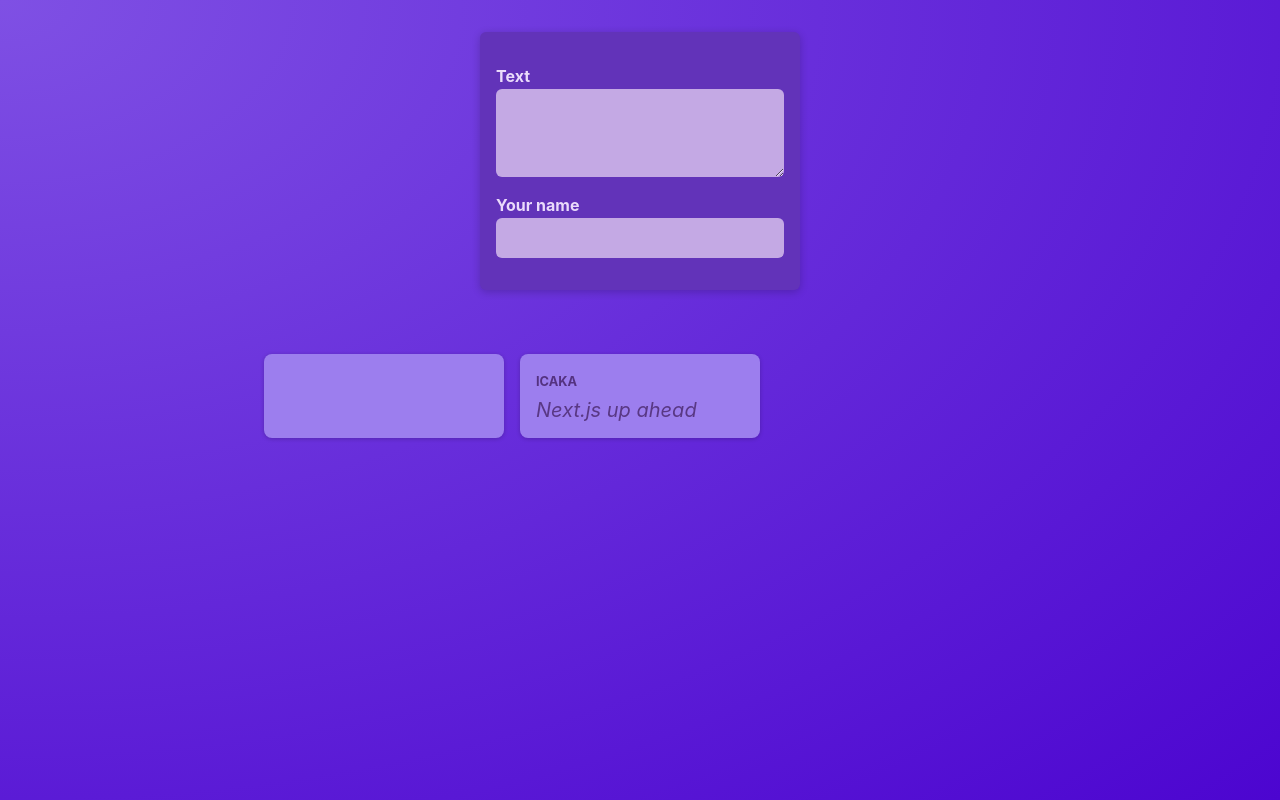
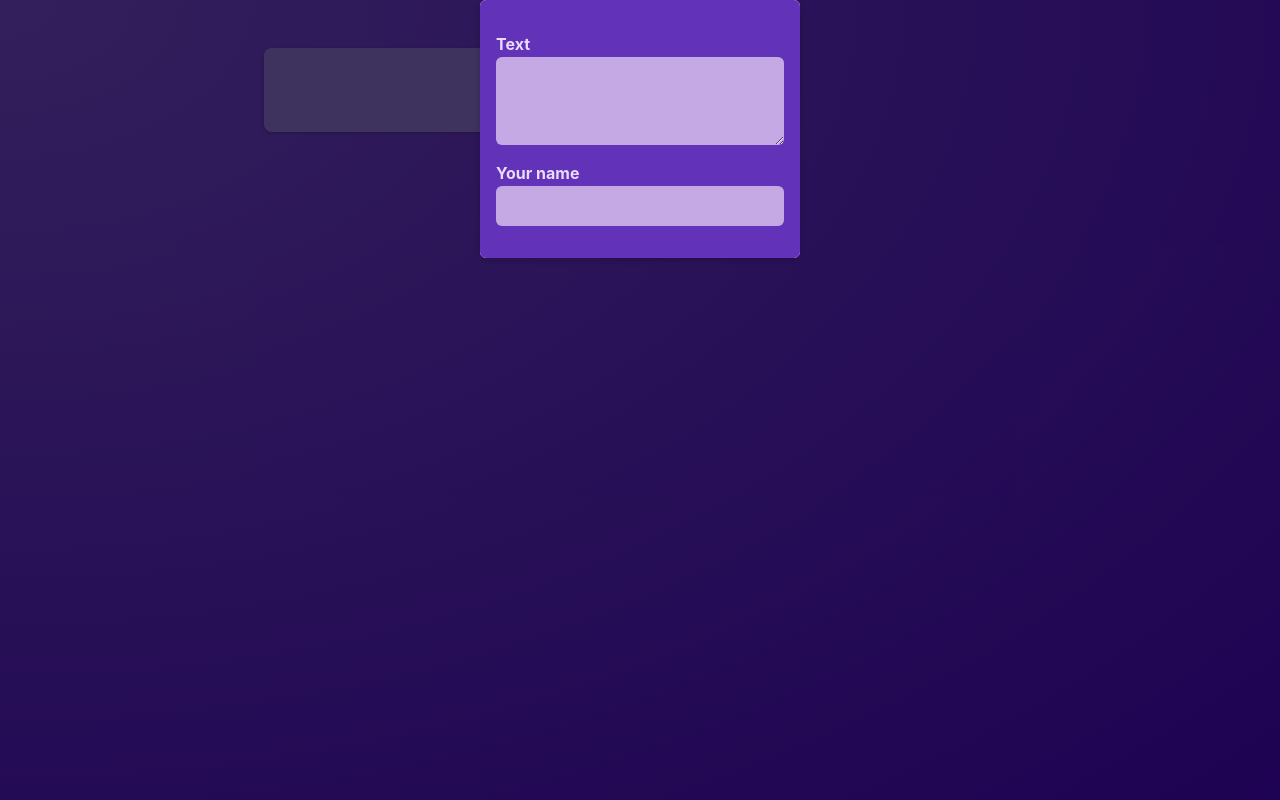
Before and after one commit to HrsHristov/poster-app, a React (Vite) app: page / in a window 1280 px wide. Built offline with nearby package versions, Linux system fonts and the light colour scheme.

Commit message:
Add a Modal component

```diff
--- /dev/null
+++ b/src/components/Modal.jsx
@@ -0,0 +1,15 @@
+import classes from "./Modal.module.css";
+
+const Modal = ({ children }) => {
+    return (
+        <>
+            <div className={classes.backdrop}>
+                <dialog open className={classes.modal}>
+                    {children}
+                </dialog>
+            </div>
+        </>
+    );
+};
+
+export default Modal;
--- /dev/null
+++ b/src/components/Modal.module.css
@@ -0,0 +1,18 @@
+.backdrop {
+    position: fixed;
+    top: 0;
+    left: 0;
+    width: 100%;
+    height: 100vh;
+    background-color: rgba(0, 0, 0, 0.6);
+    z-index: 1;
+}
+
+.modal {
+    border: none;
+    border-radius: 6px;
+    box-shadow: 0 2px 8px rgba(0, 0, 0, 0.2);
+    padding: 0;
+    overflow: hidden;
+    z-index: 1;
+}
--- a/src/components/NewPost.module.css
+++ b/src/components/NewPost.module.css
@@ -2,9 +2,6 @@
     background-color: #6233b9;
     padding: 1rem;
     width: 20rem;
-    margin: 2rem auto;
-    border-radius: 6px;
-    box-shadow: 0 2px 8px rgba(0, 0, 0, 0.2);
 }
 
 .form label {
--- a/src/components/PostsList.jsx
+++ b/src/components/PostsList.jsx
@@ -1,6 +1,8 @@
 import { useState } from "react";
+
 import NewPost from "./NewPost";
 import Post from "./Post";
+import Modal from "./Modal";
 
 import classes from "./PostsList.module.css";
 
@@ -18,10 +20,12 @@
 
     return (
         <>
-            <NewPost
-                onBodyChange={bodyChangeHandler}
-                onAuthorChange={authorChangeHandler}
-            />
+            <Modal>
+                <NewPost
+                    onBodyChange={bodyChangeHandler}
+                    onAuthorChange={authorChangeHandler}
+                />
+            </Modal>
             <ul className={classes.posts}>
                 <Post author={enteredAuthor} body={enteredBody} />
                 <Post author="Icaka" body="Next.js up ahead" />
```
